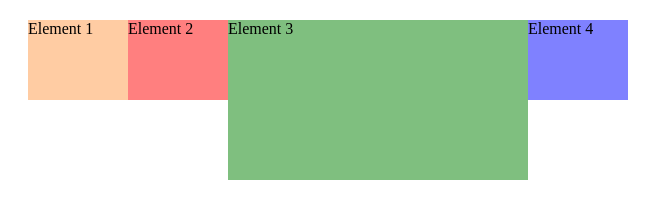
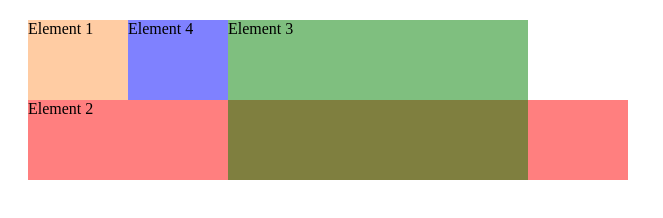
Before and after one commit to kumudug/css_grid_sample, a plain HTML site: page index.html in a window 1280 px wide. Shown: the whole page, without its empty margins (0-663 px from the left). Drawn offline with Linux system fonts and the light colour scheme.

Commit message:
overlapping items

```diff
--- a/main.css
+++ b/main.css
@@ -12,6 +12,9 @@
 
 .el2 {
     background: rgba(255, 0, 0, 0.5);
+    grid-column-start: 1;
+    grid-column-end:-1;
+    grid-row-start: 2;
 }
 
 .el3 {
```
